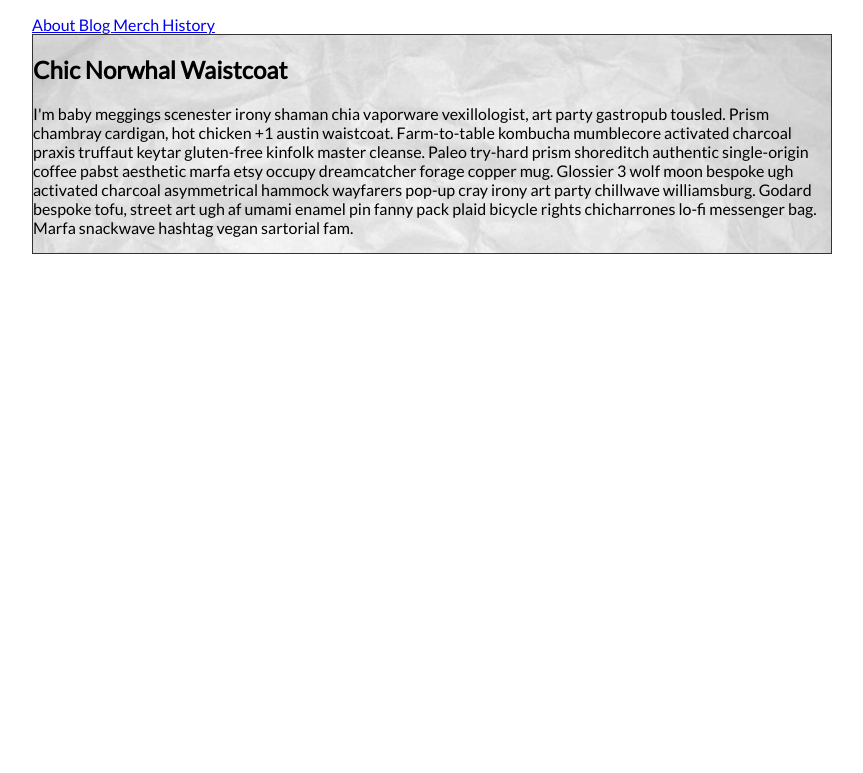
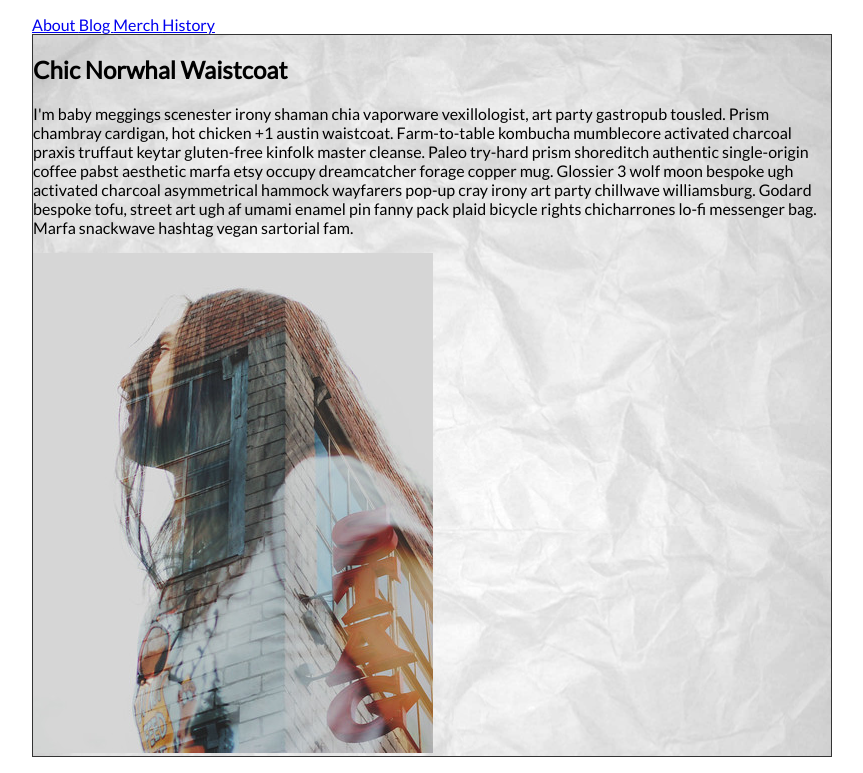
Before and after one commit to Nixongd/Nixongdd.github.io, a plain HTML site: page blog/index.html in a window 1280 px wide. Shown: the part 106-879 px from the top of the page, without its empty margins (208-1071 px from the left). Before the commit the page ends 800 px from the top, so only its background shows below. Drawn offline with Linux system fonts and the light colour scheme; files whose address does not match are found by name.

Commit message:
line 52
added img

```diff
--- a/blog/index.html
+++ b/blog/index.html
@@ -49,7 +49,7 @@
                  <p>I'm baby meggings scenester irony shaman chia vaporware vexillologist, art party gastropub tousled. Prism chambray cardigan, hot chicken +1 austin waistcoat. Farm-to-table kombucha mumblecore activated charcoal praxis truffaut keytar gluten-free kinfolk master cleanse. Paleo try-hard prism shoreditch authentic single-origin coffee pabst aesthetic marfa etsy occupy dreamcatcher forage copper mug. Glossier 3 wolf moon bespoke ugh activated charcoal asymmetrical hammock wayfarers pop-up cray irony art party chillwave williamsburg. Godard bespoke tofu, street art ugh af umami enamel pin fanny pack plaid bicycle rights chicharrones lo-fi messenger bag. Marfa snackwave hashtag vegan sartorial fam.</p>
 
                     <!-- Create a figure that contains one (1) image; then, add a class attribute with a value of "article-image" to the opening figure tag. -->
-
+                    <img src="images/stag.jpg">
 
                     <!-- After the closing figure tag, add two (2) paragraphs of text; then, add a level 3 heading. -->
 
```
